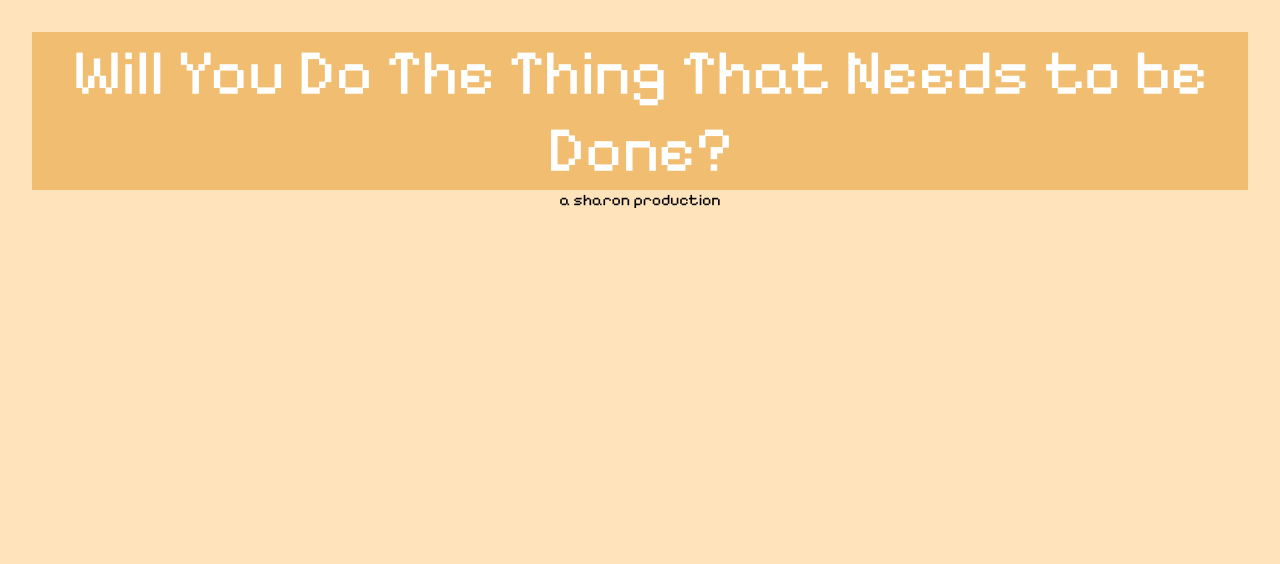
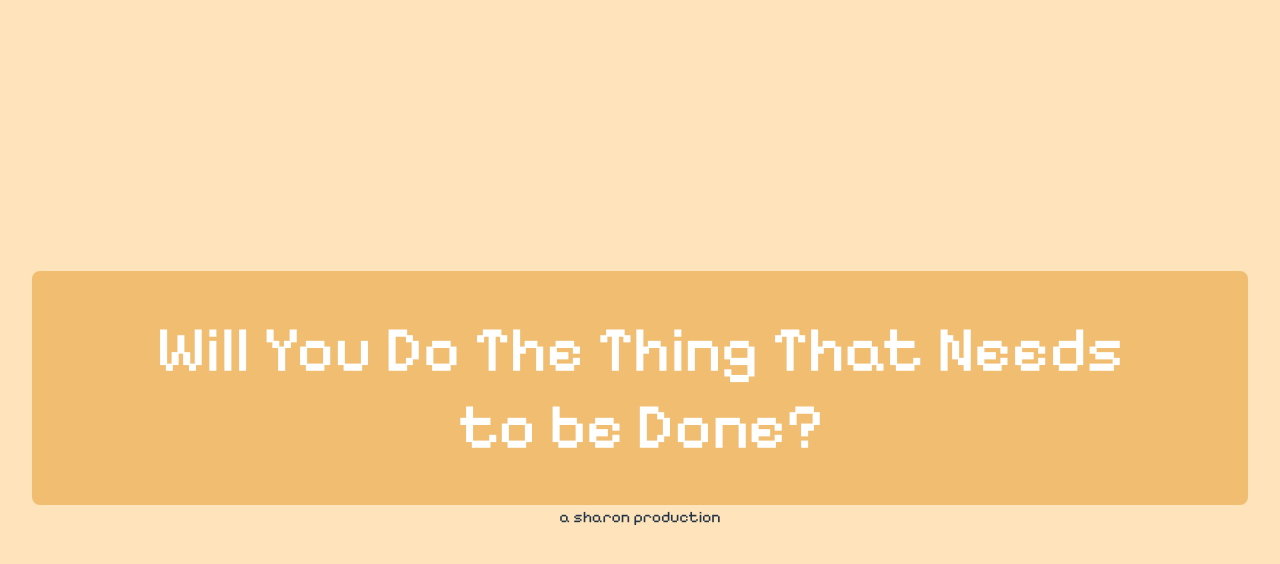
Before and after one commit to minsun-ss/app-justdoit, a React (Vite) app: page / in a window 1280 px wide. Shown: the top 564 px of the page. Built offline with nearby package versions, Linux system fonts and the light colour scheme.

Commit message:
Fix css 4 (#10)
* fix: use the correct index.css this time

* chore: add changelog

```diff
--- a/package.json
+++ b/package.json
@@ -1,7 +1,7 @@
 {
   "name": "justdoit",
   "private": true,
-  "version": "2.3.3",
+  "version": "2.3.4",
   "type": "module",
   "scripts": {
     "dev": "vite",
--- a/src/index.css
+++ b/src/index.css
@@ -1,64 +1,68 @@
-@import url("https://fonts.googleapis.com/css2?family=Pixelify+Sans:wght@400..700&display=swap");
+:root {
+    font-family: system-ui, Avenir, Helvetica, Arial, sans-serif;
+    line-height: 1.5;
+    font-weight: 400;
 
-#root {
-    max-width: 1280px;
-    margin: 0 auto;
-    padding: 2rem;
-    text-align: center;
+    color-scheme: light dark;
+    color: rgba(255, 255, 255, 0.87);
+    background-color: #242424;
+
+    font-synthesis: none;
+    text-rendering: optimizeLegibility;
+    -webkit-font-smoothing: antialiased;
+    -moz-osx-font-smoothing: grayscale;
 }
 
-.card {
-    padding: 2em;
+a {
+    font-weight: 500;
+    color: #646cff;
+    text-decoration: inherit;
 }
-* {
-    margin: 0;
-    padding: 0;
-    box-sizing: border-box;
+a:hover {
+    color: #535bf2;
 }
 
-html,
 body {
-    background-color: #ffe3ba;
-    height: 100%;
     margin: 0;
-    padding: 0;
+    display: flex;
+    place-items: center;
+    min-width: 320px;
+    min-height: 100vh;
 }
 
-.front-page-button {
-    border: 2px solid transparent;
-    font-family: "Pixelify Sans", sans-serif;
-    font-size: 4em;
-    font-optical-sizing: auto;
-    font-style: normal;
-    background-color: #f0bd71;
-    color: #ffffff;
-    display: flex;
-    justify-content: center;
-    align-items: center;
+h1 {
+    font-size: 3.2em;
+    line-height: 1.1;
 }
 
-.front-page-button:hover {
-    border: 2px solid #d9932b;
-    color: #000000;
-    font-family: "Pixelify Sans", sans-serif;
-    font-size: 4em;
-    font-optical-sizing: auto;
-    font-style: normal;
-    background-color: #f0bd71;
-    display: flex;
-    justify-content: center;
-    align-items: center;
+button {
+    border-radius: 8px;
+    border: 1px solid transparent;
+    padding: 0.6em 1.2em;
+    font-size: 1em;
+    font-weight: 500;
+    font-family: inherit;
+    background-color: #1a1a1a;
+    cursor: pointer;
+    transition: border-color 0.25s;
+}
+button:hover {
+    border-color: #646cff;
+}
+button:focus,
+button:focus-visible {
+    outline: 4px auto -webkit-focus-ring-color;
 }
 
-.footnote {
-    font-family: "Pixelify Sans", sans-serif;
-    font-size: 12pt;
-    font-optical-sizing: auto;
-    font-style: normal;
+@media (prefers-color-scheme: light) {
+    :root {
+        color: #213547;
+        background-color: #ffffff;
+    }
+    a:hover {
+        color: #747bff;
+    }
+    button {
+        background-color: #f9f9f9;
+    }
 }
-
-.animation1 {
-    font-family: "Pixelify Sans", sans-serif;
-    font-size: 7em;
-    color: #b8673e;
-}
```
Also changed, not shown: 1 other file (tests, documents, lock files or other folders).
